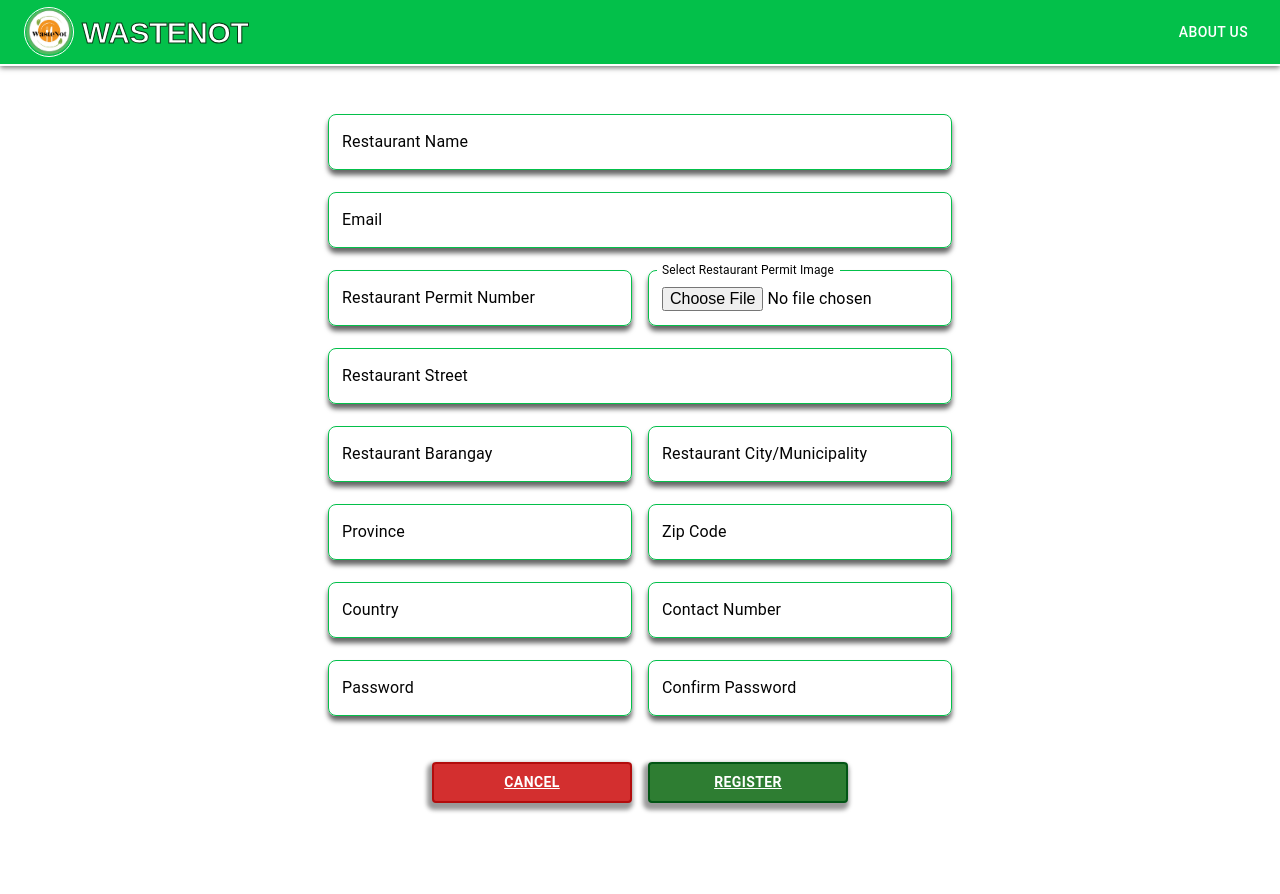
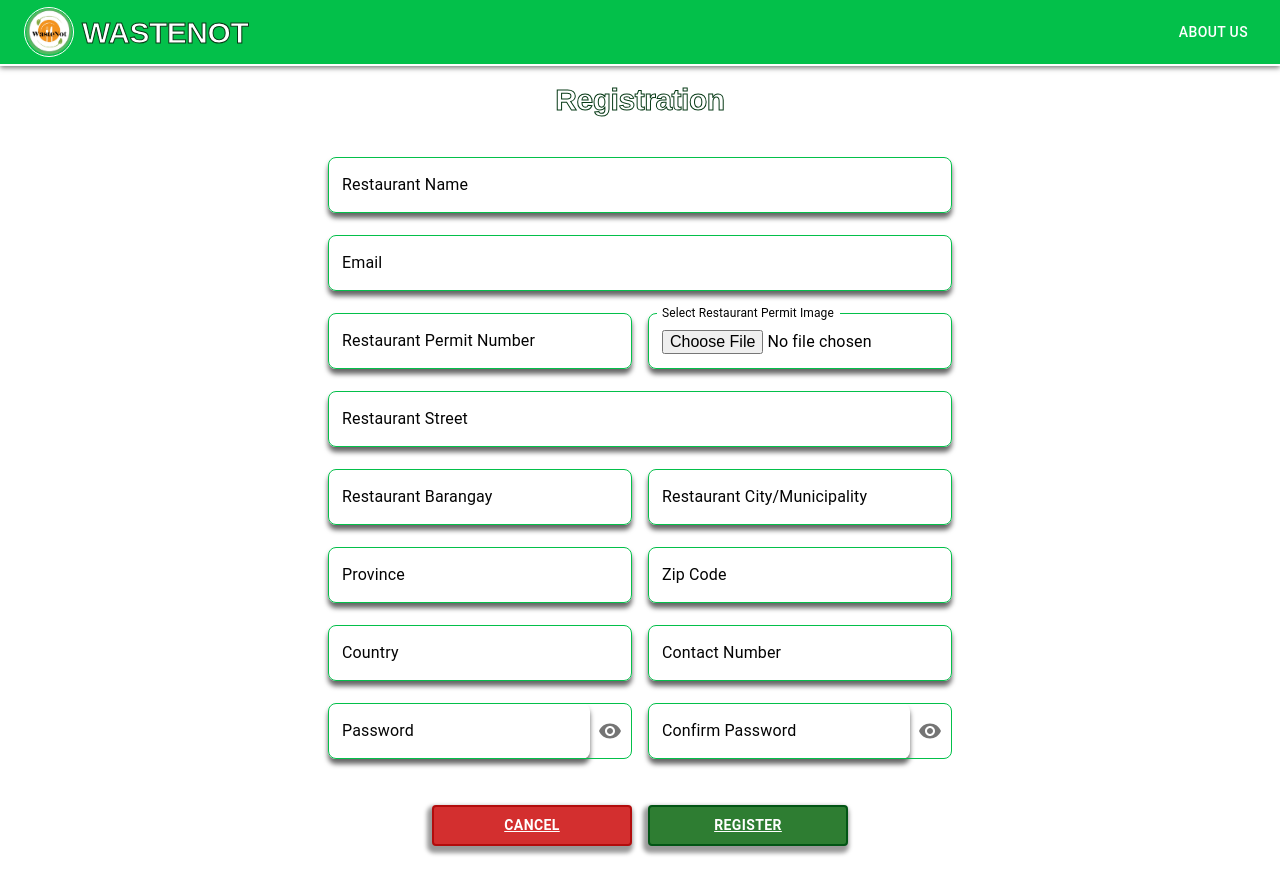
Before and after one commit to p0k3m0n187/WasteNot_Website-Capstone-, a React (Create React App) app: page /register in a window 1280 px wide. Before the commit the page ends 851 px from the top, so only its background shows below. Built offline with nearby package versions, Linux system fonts and the light colour scheme.

Commit message:
updatedprofileandbugs

```diff
--- a/package.json
+++ b/package.json
@@ -7,7 +7,7 @@
     "@emotion/styled": "^11.11.5",
     "@mui/icons-material": "^5.15.14",
     "@mui/material": "^5.15.16",
-    "@mui/x-data-grid": "^7.3.1",
+    "@mui/x-data-grid": "^7.3.2",
     "@testing-library/jest-dom": "^5.17.0",
     "@testing-library/react": "^13.4.0",
     "@testing-library/user-event": "^13.5.0",
--- a/src/Pages/AddDish.js
+++ b/src/Pages/AddDish.js
@@ -8,6 +8,7 @@ import { collection, addDoc, getDocs, query, where } from 'firebase/firestore';
 import { getAuth, onAuthStateChanged } from 'firebase/auth';
 import { useNavigate } from 'react-router-dom';
 import './Design/addDishDesign.css';
+import { Snackbar, Alert } from '@mui/material';
 
 
 export const AddDish = () => {
@@ -16,6 +17,8 @@ export const AddDish = () => {
     const [dishCategory, setDishCategory] = useState('');
     const [ingredientsList, setIngredientsList] = useState([{ ingredients: '', grams: '' }]);
     const [selectedImage, setSelectedImage] = useState(null);
+    const [snackbarOpen, setSnackbarOpen] = useState(false);
+    const [snackbarMessage, setSnackbarMessage] = useState('');
 
     // Initialize authentication
     const auth = getAuth();
@@ -76,6 +79,10 @@ export const AddDish = () => {
         fileInput.click();
     };
 
+    const handleSnackbarClose = () => {
+        setSnackbarOpen(false);
+    };
+
     const handleSubmit = async (event) => {
         event.preventDefault();
 
@@ -83,9 +90,13 @@ export const AddDish = () => {
         if (
             !dishName.trim() ||
             !dishDescription.trim() ||
-            ingredientsList.every((ingredient) => !ingredient.ingredients.trim() && !ingredient.grams.trim())
+            ingredientsList.some(
+                (ingredient) => ingredient.ingredients.trim() === '' || ingredient.grams.trim() === ''
+            )
         ) {
-            alert('Please fill up the form');
+            alert('Please fill up the form and ensure all ingredients have names and grams.');
+            setSnackbarMessage('Please fill up the form and ensure all ingredients have names and grams.');
+            setSnackbarOpen(true);
             return;
         }
 
@@ -186,7 +197,16 @@ export const AddDish = () => {
                             <option value="">Select Category</option>
                             <option value="meat">Meat</option>
                             <option value="soup">Soup</option>
-                            {/* Add more options as needed */}
+                            <option value='appetizers'>Appetizers</option>
+                            <option value='salads'>Salads</option>
+                            <option value='main courses'>Main Courses</option>
+                            <option value='pasta'>Pasta</option>
+                            <option value='rice'>Rice Dishes</option>
+                            <option value='sandwiches'>Sandwiches</option>
+                            <option value='fries'>Fries</option>
+                            <option value='grilled'>Grilled</option>
+                            <option value='desserts'>Desserts</option>
+                            <option value='fish'>Fish</option>
                         </select>
 
 
@@ -228,6 +248,20 @@ export const AddDish = () => {
                     </form>
                 </div>
             </div>
+            <Snackbar
+                open={snackbarOpen}
+                autoHideDuration={6000}
+                onClose={handleSnackbarClose}
+            >
+                <Alert
+                    onClose={handleSnackbarClose}
+                    severity="error"
+                    vairant="filled"
+                    sx={{ width: '100%' }}
+                >
+                    {snackbarMessage}
+                </Alert>
+            </Snackbar>
         </>
     );
 };
--- a/src/Pages/Login.js
+++ b/src/Pages/Login.js
@@ -6,11 +6,20 @@ import { useNavigate } from 'react-router-dom';
 import { auth } from '../config/firebase';
 import { signInWithEmailAndPassword } from 'firebase/auth';
 import { Link } from 'react-router-dom';
+import { IconButton } from '@mui/material';
+import VisibilityIcon from '@mui/icons-material/Visibility';
+import VisibilityOffIcon from '@mui/icons-material/VisibilityOff';
 
 export const Login = (props) => {
+  const [showPassword, setShowPassword] = useState(false);
   const [Email, setEmail] = useState('');
   const [Password, setPassword] = useState('');
   const history = useNavigate(); // Initialize useHistory
+
+  const togglePasswordVisibility = () => {
+    setShowPassword((prev) => !prev);
+  };
+
 
   const signIn = async (e) => {
     e.preventDefault();
@@ -58,18 +67,27 @@ export const Login = (props) => {
               <input
                 value={Password}
                 onChange={(e) => setPassword(e.target.value)}
-                type="password"
+                type={showPassword ? 'text' : 'password'}
                 placeholder="**********"
                 id="Password"
                 name="Password"
                 className="passwordInput"
               />
+              {Password && ( // Show the visibility toggle icons only if password is entered
+                <IconButton
+                  onClick={togglePasswordVisibility}
+                  edge="end"
+                  className="passwordToggleBtn"
+                >
+                  {showPassword ? <VisibilityOffIcon /> : <VisibilityIcon />}
+                </IconButton>
+              )}
               <button type="submit" className="LogIn">Log In</button>
             </form>
             <Link to="/register"><button className="Register">Register</button></Link>
           </div>
-        </div>
-      </div>
+        </div >
+      </div >
     </>
   );
 };
--- a/src/Pages/Profile.js
+++ b/src/Pages/Profile.js
@@ -159,11 +159,11 @@ export const Profile = () => {
           province: formData.province,
           zipCode: formData.restocode,
           restaurantDesc: formData.restodescrip || '',
-          restaurantLogo: formData.selectedImage || userData.restaurantLogo || '' // Provide a default value when selectedImage is undefined
+          restaurantLogo: formData.profileImage || userData.restaurantLogo || '' // Provide a default value when selectedImage is undefined
         };
 
         // Check if selectedImage is available, then include it in the updatedData
-        if (formData.selectedImage) {
+        if (formData.profileImage) {
           updatedData.restaurantLogo = formData.profileImage;
         }
 
@@ -209,7 +209,7 @@ export const Profile = () => {
       const downloadURL = await getDownloadURL(storageRef);
       setFormData((prev) => ({
         ...prev,
-        selectedImage: downloadURL, // Update selectedImage here
+        profileImage: downloadURL, // Update selectedImage here
       }));
     } catch (error) {
       console.error('Error uploading image:', error);
--- a/src/Pages/Register.js
+++ b/src/Pages/Register.js
@@ -14,8 +14,23 @@ import {
 import { Box, Grid, Button } from '@mui/material';
 import { Link, useNavigate } from 'react-router-dom';
 import './Design/registerdesign.css';
+import PageTitle from '../components/atoms/pagetitle.js';
+import { IconButton } from '@mui/material';
+import VisibilityIcon from '@mui/icons-material/Visibility';
+import VisibilityOffIcon from '@mui/icons-material/VisibilityOff';
 
 export const Register = () => {
+  const [showPassword, setShowPassword] = useState(false);
+  const [showConfirmPassword, setShowConfirmPassword] = useState(false);
+
+  const togglePasswordVisibility = () => {
+    setShowPassword((prev) => !prev);
+  };
+
+  const toggleConfirmPasswordVisibility = () => {
+    setShowConfirmPassword((prev) => !prev);
+  };
+
   const [input, setInput] = useState({
     restaurantName: '',
     email: '',
@@ -137,7 +152,7 @@ export const Register = () => {
 
         case "confirmPassword":
           if (!value) {
-            stateObj[name] = "Please Confirm your Password.";
+            stateObj[name] = "Please match your Password.";
           } else if (input.password && value !== input.password) {
             stateObj[name] = "Password and Confirm Password does not match.";
           }
@@ -236,9 +251,15 @@ export const Register = () => {
     }
   };
 
+
   return (
     <>
       <Navbar />
+      <Box sx={{ display: 'flex', justifyContent: 'center', alignItems: 'center' }}>
+        <Box sx={{ textAlign: 'center' }}> {/* Added textAlign: 'center' */}
+          <PageTitle title={'Registration'} />
+        </Box>
+      </Box>
       <form onSubmit={registerUser}>
         <Box sx={{ p: 1, mb: 4, width: '100%' }}>
           <Box sx={{ p: 1, mt: 2 }}>
@@ -385,23 +406,37 @@ export const Register = () => {
                 <Grid item xs={12} sm={6}>
                   <StyledTextField
                     label="Password"
-                    type="password"
+                    type={showPassword ? 'text' : 'password'}
                     color="success"
                     onChange={(e) => onInputChange('password', e.target.value)}
                     onBlur={validateInput}
                     error={!!error.password}
                     helperText={error.password}
+                    InputProps={{
+                      endAdornment: (
+                        <IconButton onClick={togglePasswordVisibility} edge="end">
+                          {showPassword ? <VisibilityOffIcon /> : <VisibilityIcon />}
+                        </IconButton>
+                      ),
+                    }}
                   />
                 </Grid>
                 <Grid item xs={12} sm={6}>
                   <StyledTextField
                     label="Confirm Password"
-                    type="password"
+                    type={showConfirmPassword ? 'text' : 'password'}
                     color="success"
                     onChange={(e) => onInputChange('confirmPassword', e.target.value)}
                     onBlur={validateInput}
                     error={!!error.confirmPassword}
                     helperText={error.confirmPassword}
+                    InputProps={{
+                      endAdornment: (
+                        <IconButton onClick={toggleConfirmPasswordVisibility} edge="end">
+                          {showConfirmPassword ? <VisibilityOffIcon /> : <VisibilityIcon />}
+                        </IconButton>
+                      ),
+                    }}
                   />
                 </Grid>
               </Grid>
```
Also changed, not shown: 1 other file (tests, documents, lock files or other folders).
